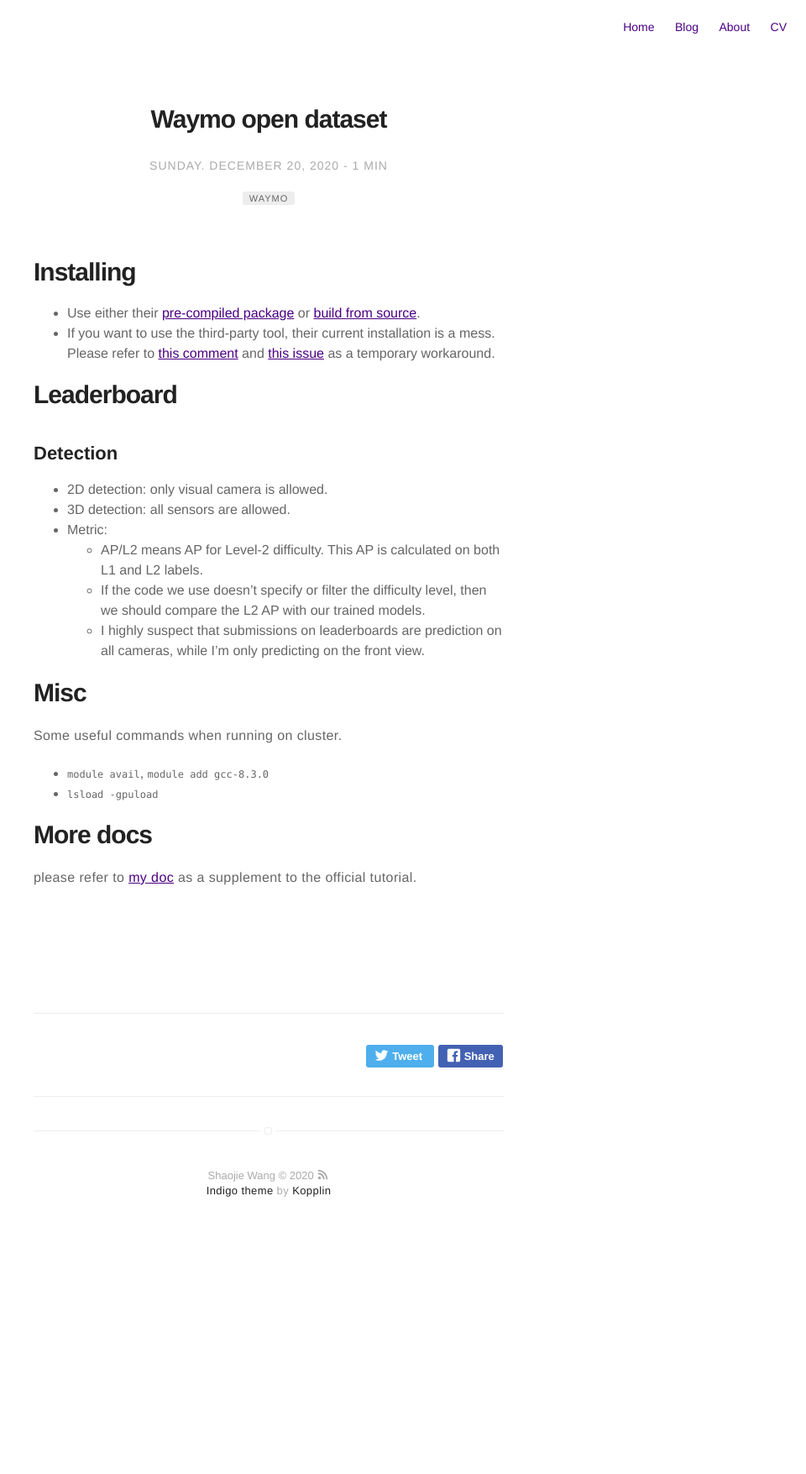
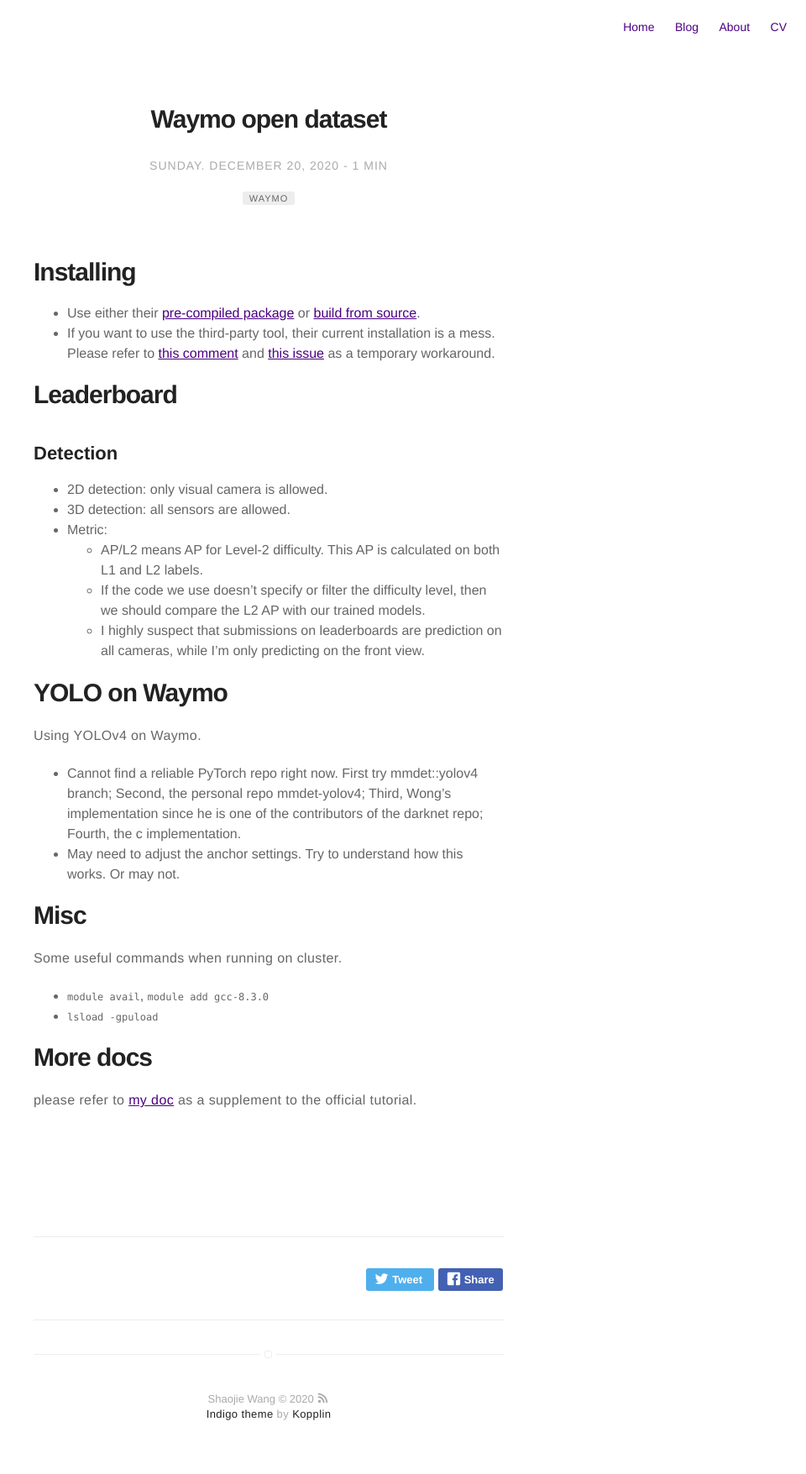
Before and after one commit to Jossome/jossome.github.io, a Jekyll site: the page built from _posts/2020-12-20-waymo-config.markdown, in a window 1280 px wide. Shown: the whole page at 84% size, without its empty margins (320-1280 px from the left). Built offline with Jekyll 4.4.1, drawn with Linux system fonts in a browser that asks for light colours; before the commit the page ends 1489 px from its top, so only the background shows below that.

Commit message:
Update 2020-12-20-waymo-config.markdown

```diff
--- a/_posts/2020-12-20-waymo-config.markdown
+++ b/_posts/2020-12-20-waymo-config.markdown
@@ -25,6 +25,11 @@ externalLink: false
     - If the code we use doesn't specify or filter the difficulty level, then we should compare the L2 AP with our trained models.
     - I highly suspect that submissions on leaderboards are prediction on all cameras, while I'm only predicting on the front view.
 
+# YOLO on Waymo
+Using YOLOv4 on Waymo.
+- Cannot find a reliable PyTorch repo right now. First try mmdet::yolov4 branch; Second, the personal repo mmdet-yolov4; Third, Wong's implementation since he is one of the contributors of the darknet repo; Fourth, the c implementation.
+- May need to adjust the anchor settings. Try to understand how this works. Or may not.
+
 # Misc
 Some useful commands when running on cluster.
 - `module avail`, `module add gcc-8.3.0`
```
